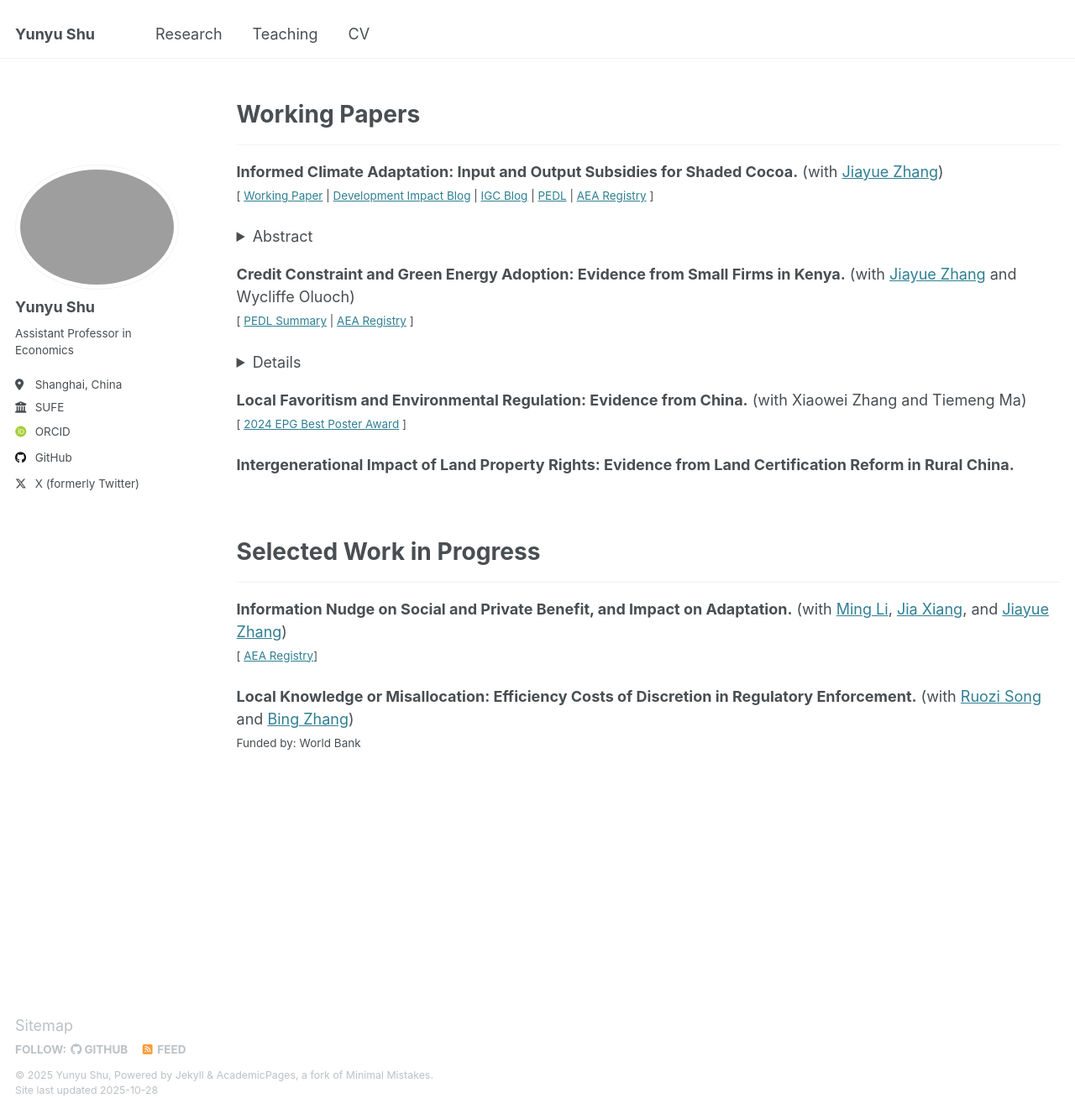
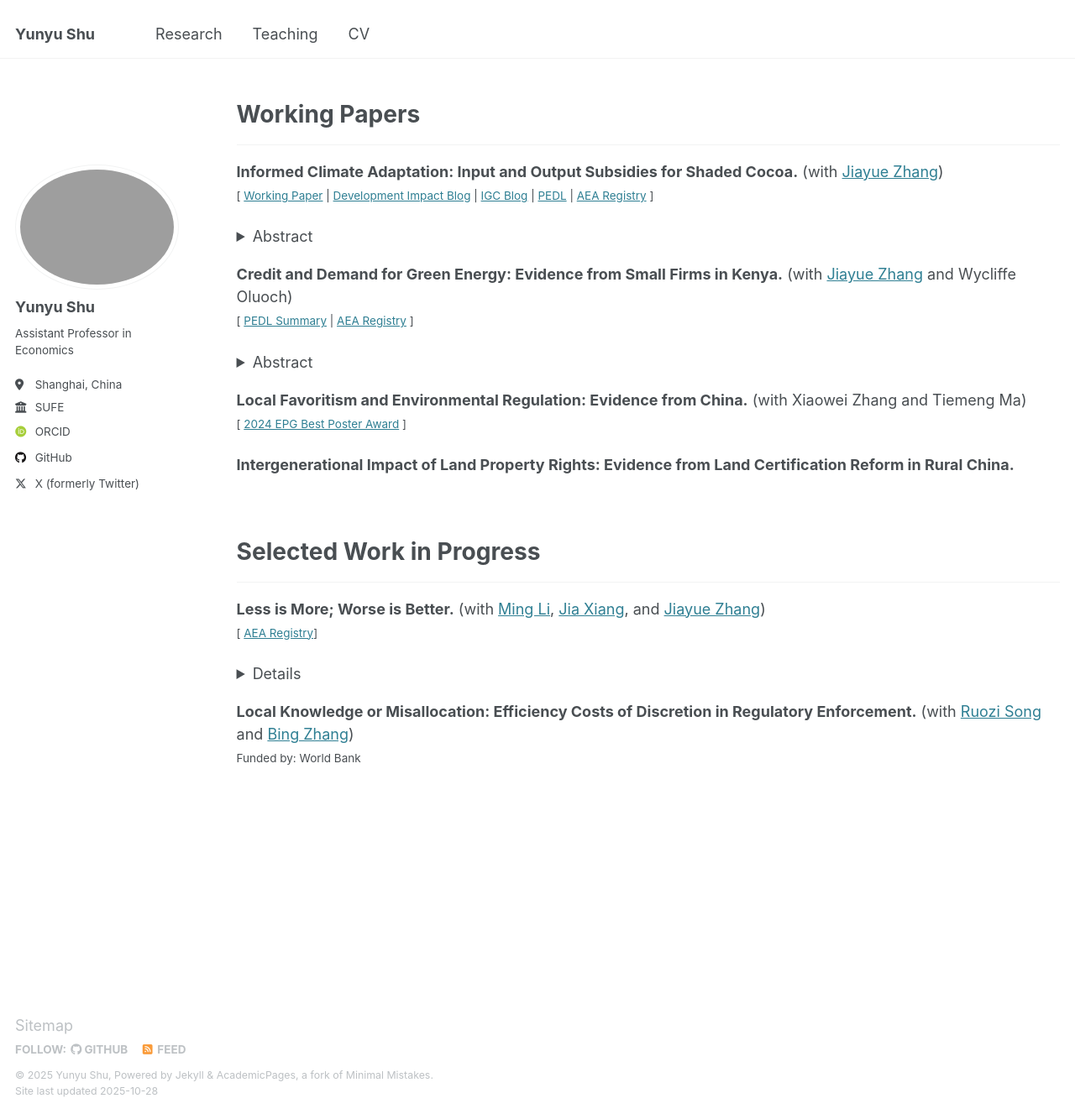
Before and after one commit to shirleyshu0503/shirleyshu0503.github.io, a Jekyll site: the page built from _pages/research.md, in a window 1280 px wide and 1327 px high. Shown: the whole window at 84% size. Built offline with Jekyll 4.4.1, drawn with Linux system fonts in a browser that asks for light colours; some web fonts are replaced.

Commit message:
update research abstract

```diff
--- a/_pages/research.md
+++ b/_pages/research.md
@@ -14,15 +14,16 @@
 <details>
 <summary>Abstract</summary> With growing climate risks, agro-environmental policies seek to protect the environment while reducing poverty by incentivizing climate adaptation. We study how information shapes adaptation under different subsidy schemes for cocoa farmers in Ghana, where forest tree planting for shade is encouraged as an adaptation strategy. Conducting a lab-in-the-field experiment, we compare the impacts of an information intervention under an input subsidy for planting forest trees and an output subsidy for producing cocoa beans from shaded farms. While farmers receiving the information in both subsidy groups plant more forest trees than their subsidy-only counterparts, the increase is higher under the output subsidy than the input subsidy even though the information leads both groups to similarly update their beliefs about the benefits of shade. We rationalize the differential effects of information with a model in which beliefs about rainfall uncertainty and shade benefits affect ex ante input decisions. Counterfactuals show that output subsidy has greater potential to drive adaptation than input when beliefs are reasonably correct. We validate the lab results by distributing tree seedlings, finding consistent treatment effects on the number of seedlings requested and obtained.
 <br>
-<small><u>Presented at (selected)</u>: CES 2025, LSE EEE Camp 2025, MWIEDC 2025, CASE Conference 2025, All-IGC Meeting, AERE Summer 2024, EPG 2024, ISSER University of Ghana</small>
+<small><u>Presented at (selected)</u>: Fudan University (scheduled), Peking University (scheduled), Beijing Normal University (scheduled), CES 2025, LSE EEE Camp 2025, MWIEDC 2025, CASE Conference 2025, All-IGC Meeting, AERE Summer 2024, EPG 2024, ISSER University of Ghana</small>
 </details>
 
-<strong>Credit Constraint and Green Energy Adoption: Evidence from Small Firms in Kenya.</strong> (with [Jiayue Zhang](https://jzhangg.github.io/) and  Wycliffe Oluoch)
+<strong>Credit and Demand for Green Energy: Evidence from Small Firms in Kenya.</strong> (with [Jiayue Zhang](https://jzhangg.github.io/) and  Wycliffe Oluoch)
 <br><small>[ [PEDL Summary](https://pedl.cepr.org/content/blackouts-and-green-energy-adoption-evidence-kenya-0) | [AEA Registry](https://www.socialscienceregistry.org/trials/13802) ]</small>
 <details>
-<small><u>Presented at (selected)</u>: AFE 2025 (scheduled), AERE Summer 2025, </small>
+<summary>Abstract</summary> Adoption of green technology has been low in low-income countries, despite its crucial role in sustainable development. While providing credit increases demand, it changes the payment structure and adds another dimension of price elasticity. This paper evaluates firm demand for small-scale solar sold on credit by experimentally eliciting discrete choices over different down payments and repayments. We show that price elasticity for credit purchases is mainly driven by upfront cost elasticity rather than repayment elasticity. When offered the flexibility to tailor a subsidy to be applied to the down payment or repayment, adopters almost unanimously choose to reduce the upfront cost. Despite the same de facto subsidy structure, this tailored subsidy scheme positively selects less liquidity-constrained adopters and results in more usage and more operational days by firms.
+<br>
+<small><u>Presented at (selected)</u>: Beijing Normal University (scheduled), AFE 2025, AERE Summer 2025 </small>
 </details>
-
 
 <strong>Local Favoritism and Environmental Regulation: Evidence from China.</strong> (with Xiaowei Zhang and Tiemeng Ma)
 <br><small>[ [2024 EPG Best Poster Award](https://epgnetwork.org/epg-prize/) ]</small>
@@ -35,8 +36,13 @@
 # Selected Work in Progress
 -------
 
-<strong>Information Nudge on Social and Private Benefit, and Impact on Adaptation.</strong> (with [Ming Li](https://sites.google.com/view/mingli1/home?authuser=0), [Jia Xiang](https://sites.google.com/view/jiaxiang/home?authuser=0), and [Jiayue Zhang](https://jzhangg.github.io/))
+<strong>Less is More; Worse is Better.</strong> (with [Ming Li](https://sites.google.com/view/mingli1/home?authuser=0), [Jia Xiang](https://sites.google.com/view/jiaxiang/home?authuser=0), and [Jiayue Zhang](https://jzhangg.github.io/))
 <br><small>[ [AEA Registry](https://www.socialscienceregistry.org/trials/13129)]</small>
+<details>
+<small>We examine whether information framed around private versus social benefits shifts adaptation behaviors, and whether credibility-enhancing caveats alter uptake in the context of agroforestry in cocoa in Ghana. </small>
+<br>
+</details>
+
 
 <strong>Local Knowledge or Misallocation: Efficiency Costs of Discretion in Regulatory Enforcement.</strong> (with [Ruozi Song](https://www.worldbank.org/en/about/people/r/ruozi-song) and [Bing Zhang](https://scholar.google.com/citations?user=P3sttCoAAAAJ&hl=en))
 <br><small> Funded by: World Bank </small>
```
Also changed, not shown: 1 other file.
